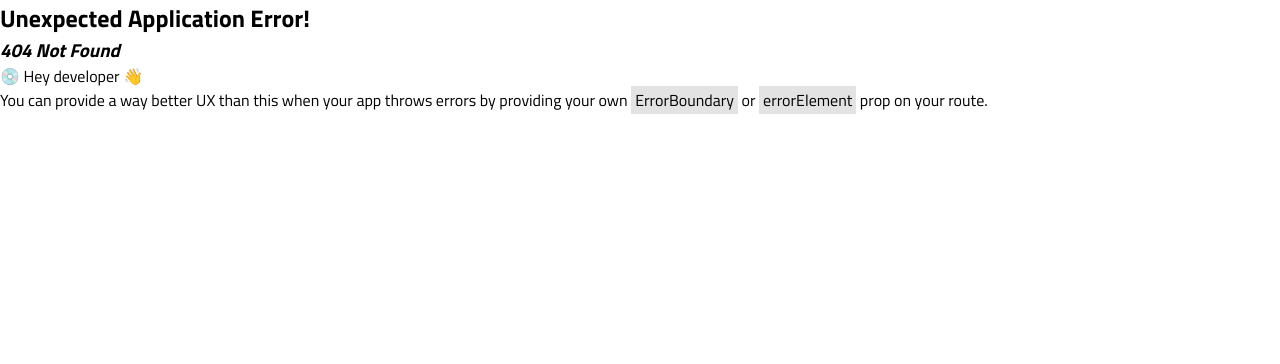
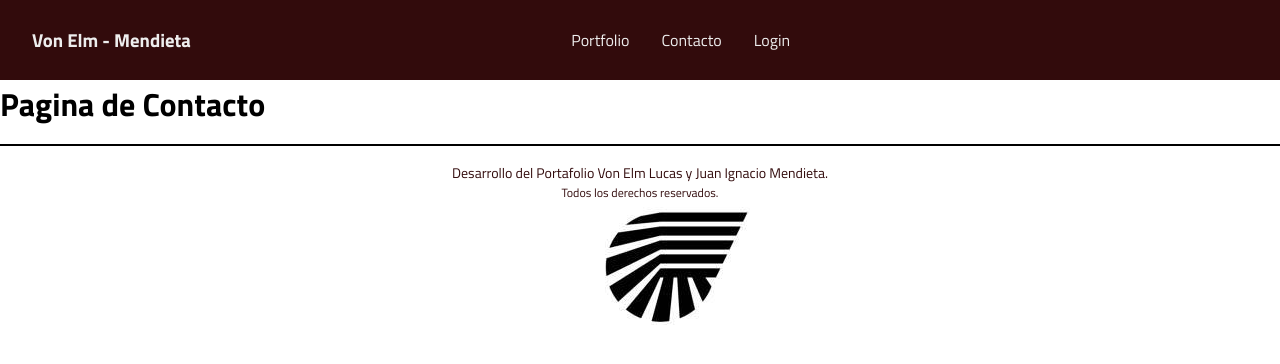
Before and after one commit to xlucasve/tpo-api-react-app, a React (Create React App) app in the folder tpo-api-app/: page /contacto in a window 1280 px wide. Before the commit this address had no page. Shown: the top 364 px of the page. Built offline with nearby package versions, Linux system fonts and the light colour scheme.

Commit message:
Mejorado de Rutas
Pasar las rutas a App lo hace más fácil de controlar y funciona mejor. El Header y Footer se renderizan automaticamente en cada pagina

```diff
--- a/tpo-api-app/src/App.js
+++ b/tpo-api-app/src/App.js
@@ -1,12 +1,20 @@
+import { Routes, Route } from "react-router-dom";
+
 import Header from "./shared/mainNavegacion/MainHeader";
-
 import Footer from "./shared/mainNavegacion/Footer";
+import Login from "./shared/Login/Login";
+import Portfolio from "./Portfolio/pages/Portfolio";
+import Contacto from "./Contacto/pages/Contacto";
 
 function App() {
   return (
     <div className="App">
       <Header />
-      <p>Espacio</p>
+      <Routes>
+        <Route path="/" element={<Portfolio />} />
+        <Route path="/contacto" element={<Contacto />} />
+        <Route path="/login" element={<Login />} />
+      </Routes>
       <Footer />
     </div>
   );
--- /dev/null
+++ b/tpo-api-app/src/Contacto/pages/Contacto.js
@@ -0,0 +1,11 @@
+import React from "react";
+
+const Contacto = () => {
+  return (
+    <div>
+      <h1>Pagina de Contacto</h1>
+    </div>
+  );
+};
+
+export default Contacto;
--- /dev/null
+++ b/tpo-api-app/src/Portfolio/pages/Portfolio.js
@@ -0,0 +1,11 @@
+import React from "react";
+
+const Portfolio = () => {
+  return (
+    <div>
+      <h1>Pagina de Portfolio</h1>
+    </div>
+  );
+};
+
+export default Portfolio;
--- a/tpo-api-app/src/index.js
+++ b/tpo-api-app/src/index.js
@@ -1,34 +1,13 @@
 import React from "react";
 import ReactDOM from "react-dom/client";
 import App from "./App";
-import Login from "./shared/Login/Login";
 import { BrowserRouter } from "react-router-dom";
-import { createRoot } from "react-dom/client";
-
-import {
-  createBrowserRouter,
-  RouterProvider,
-  Route,
-  Link,
-} from "react-router-dom";
-
-const router = createBrowserRouter([
-  {
-    path: "/",
-    element: <App/>,
-  },
-  {
-    path: "/login",
-    element: <Login />,
-  },
-]);
-
 
 const root = ReactDOM.createRoot(document.getElementById("root"));
 root.render(
-  <React.StrictMode>
-    <RouterProvider router={router} />
-  </React.StrictMode>
+  <BrowserRouter>
+    <App />
+  </BrowserRouter>
 );
 
 // If you want to start measuring performance in your app, pass a function
--- a/tpo-api-app/src/shared/Login/Login.js
+++ b/tpo-api-app/src/shared/Login/Login.js
@@ -1,13 +1,11 @@
-import React from 'react';
-import Header from "../mainNavegacion/MainHeader";
+import React from "react";
 
 const Login = () => {
-    return (
-        <div>
-            <Header></Header>
-            asdas
-        </div>
-    );
-}
+  return (
+    <div>
+      <h1>Pagina de Login</h1>
+    </div>
+  );
+};
 
 export default Login;
--- a/tpo-api-app/src/shared/mainNavegacion/MainHeader.js
+++ b/tpo-api-app/src/shared/mainNavegacion/MainHeader.js
@@ -15,8 +15,8 @@ function Navbar() {
       <h3>Von Elm - Mendieta</h3>
       {/* Centrar el texto de los botones */}
       <nav ref={navRef}>
-        <Link to="/MyWork">Portfolio</Link>
-        <Link to="/#">Contacto</Link>
+        <Link to="/">Portfolio</Link>
+        <Link to="/contacto">Contacto</Link>
         <Link to="/login">Login</Link>
         <button className="nav-btn nav-close-btn" onClick={showNavbar}>
           <FaTimes />
```
